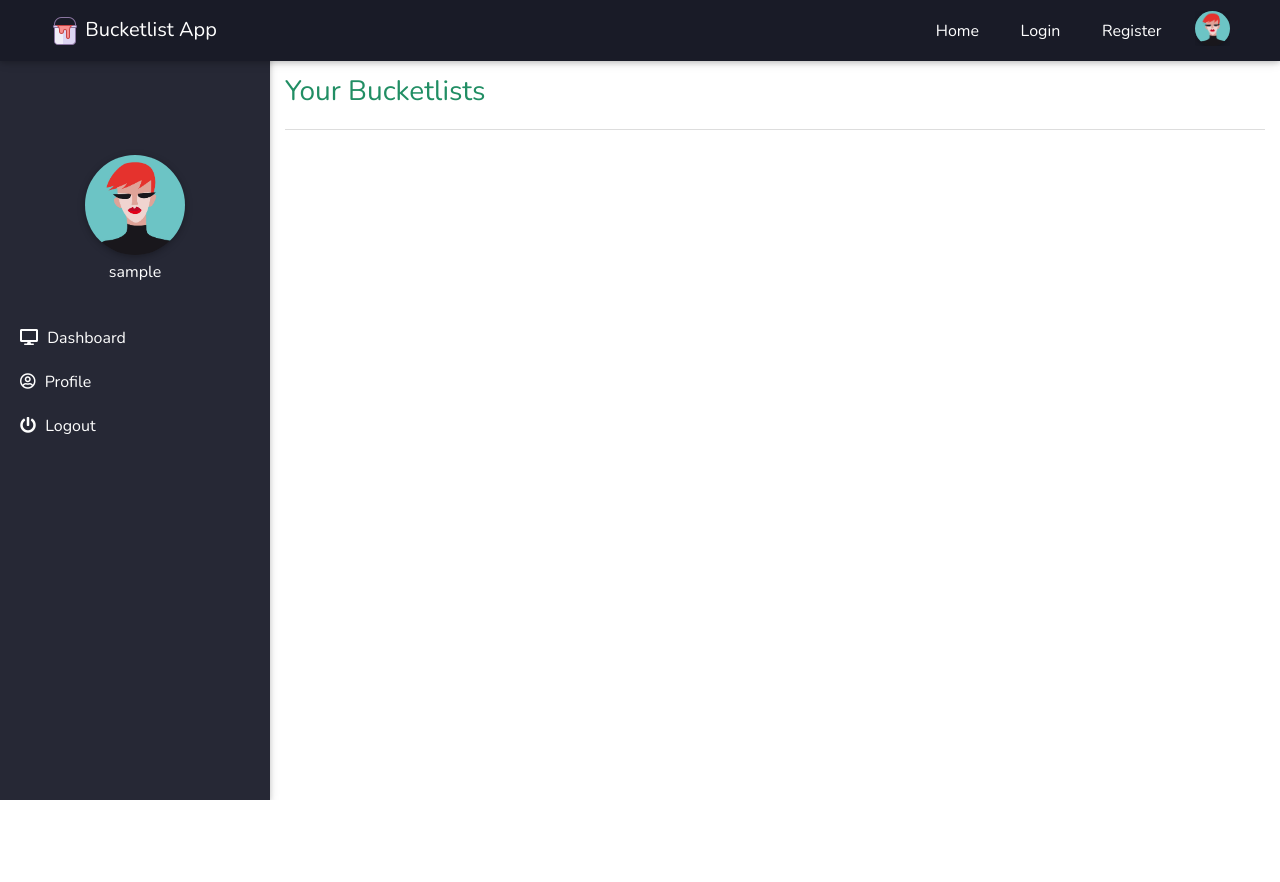
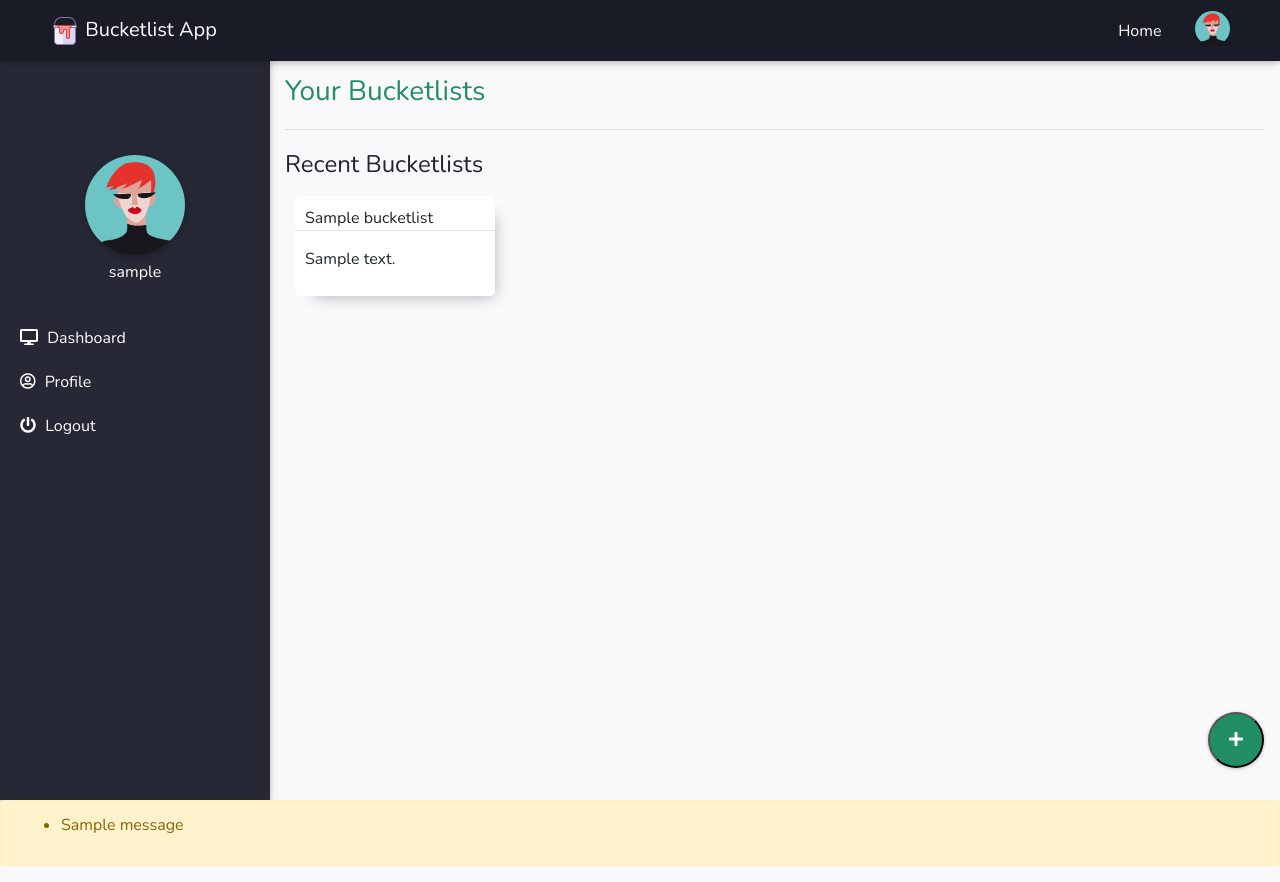
Before and after one commit to Arthur236/bucket-list-app, a Flask app: page /bucketlists in a window 1280 px wide. Before the commit the page ends 800 px from the top, so only its background shows below. Run offline with Flask 2, Linux system fonts and the light colour scheme; the visitor is signed in with stand-in values (Sample User, id 1); tables that the repository leaves empty hold one stand-in row (values such as "Sample post"); one stand-in notice (Sample message) is shown; style sheets or scripts are compiled from the project's sources; some libraries are stand-ins or nearby versions.

Commit message:
Added bucketlist creation logic

```diff
--- a/app/assets/scss/base.scss
+++ b/app/assets/scss/base.scss
@@ -3,6 +3,7 @@
 
 html, body {
   min-height: 100vh;
+  background-color: $bg-color;
 }
 
 html, body, p, a {
@@ -55,8 +56,9 @@ i, span {
     background-color: $secondary-color;
     padding-top: $top-nav-margin;
     color: $text-color;
-    -webkit-box-shadow: 0 2px 5px 0 rgba(0,0,0,.16), 0 2px 10px 0 rgba(0,0,0,.12);
-    box-shadow: 0 2px 5px 0 rgba(0,0,0,.16), 0 2px 10px 0 rgba(0,0,0,.12);
+    -webkit-box-shadow: 0 2px 5px 0 rgba(0, 0, 0, .16), 0 2px 10px 0 rgba(0, 0, 0, .12);
+    -moz-box-shadow: 0 2px 5px 0 rgba(0, 0, 0, .16), 0 2px 10px 0 rgba(0, 0, 0, .12);
+    box-shadow: 0 2px 5px 0 rgba(0, 0, 0, .16), 0 2px 10px 0 rgba(0, 0, 0, .12);
 
     .avatar-wrapper {
       display: flex;
@@ -101,8 +103,54 @@ i, span {
     width: 100%;
     padding-top: $top-nav-margin;
 
+    .fab-add-button {
+      position: absolute;
+      bottom: 2rem;
+      right: 1rem;
+      width: 3.5em;
+      height: 3.5em;
+      background-color: $accent-color;
+      color: $text-color;
+      border-radius: 50%;
+      -webkit-box-shadow: 0 1px 3px 0 rgba(0, 0, 0, .16), 0 1px 5px 0 rgba(0, 0, 0, .12);
+      -moz-box-shadow: 0 1px 3px 0 rgba(0, 0, 0, .16), 0 1px 5px 0 rgba(0, 0, 0, .12);
+      box-shadow: 0 1px 3px 0 rgba(0, 0, 0, .16), 0 1px 5px 0 rgba(0, 0, 0, .12);
+      z-index: 999;
+
+      &:hover {
+        -webkit-box-shadow: 0 2px 5px 0 rgba(0, 0, 0, .16), 0 2px 10px 0 rgba(0, 0, 0, .12);
+        -moz-box-shadow: 0 2px 5px 0 rgba(0, 0, 0, .16), 0 2px 10px 0 rgba(0, 0, 0, .12);
+        box-shadow: 0 2px 5px 0 rgba(0, 0, 0, .16), 0 2px 10px 0 rgba(0, 0, 0, .12);
+      }
+    }
+
     .page-title {
       color: $accent-color;
     }
+
+    .bucketlist-card-wrapper {
+      display: flex;
+
+      .bucketlist-card {
+        height: 100px;
+        width: 200px;
+        padding: 10px 0;
+        margin: 10px;
+        border-radius: 5px;
+        background-color: #fff;
+        -webkit-box-shadow: 9px 10px 15px -10px rgba(0, 0, 0, 0.3);
+        -moz-box-shadow: 9px 10px 15px -10px rgba(0, 0, 0, 0.3);
+        box-shadow: 9px 10px 15px -10px rgba(0, 0, 0, 0.3);
+
+        &__title {
+          padding: 0 10px;
+          border-bottom: 1px solid rgba(0, 0, 0, 0.1);
+        }
+
+        &__description {
+          padding: 0 10px;
+        }
+      }
+    }
   }
 }
--- a/app/assets/scss/variables.scss
+++ b/app/assets/scss/variables.scss
@@ -6,6 +6,7 @@ $default-font: 'Nunito', 'Roboto', sans-serif;
 $primary-color: #191b27;
 $secondary-color: #262835;
 $accent-color: #218e64;
+$bg-color: #f9f9fb;
 $text-color: #fefefe;
 
 $top-nav-margin: 75px;
--- a/app/bucketlists/views.py
+++ b/app/bucketlists/views.py
@@ -68,8 +68,9 @@ class BucketlistView(MethodView):
         page = int(request.args.get('page', 1))
         limit = 10
 
-        user = User.query.filter_by(id=user_id).first()
         total_lists = Bucketlist.query.filter_by(user_id=user_id).count()
+        recent_lists = Bucketlist.query.filter_by(user_id=user_id). \
+            order_by(Bucketlist.date_modified.desc()).limit(6)
         paginated_lists = Bucketlist.query.filter_by(user_id=user_id). \
             order_by(Bucketlist.name.asc()).paginate(page, limit)
         results = []
@@ -85,7 +86,8 @@ class BucketlistView(MethodView):
                 }
                 results.append(obj)
 
-        return render_template('bucketlists.html', username=user.username, bucketlists=results, total_lists=total_lists)
+        return render_template('bucketlists.html', bucketlists=results, recent_lists=recent_lists,
+                               total_lists=total_lists)
 
 
 bucketlist_view = BucketlistView.as_view('bucketlist_view')  # pylint: disable=invalid-name
--- a/app/static/css/base.css
+++ b/app/static/css/base.css
@@ -1,6 +1,7 @@
 @import url('https://fonts.googleapis.com/css?family=Nunito&display=swap');
   html, body {
-    min-height: 100vh; }
+    min-height: 100vh;
+    background-color: #f9f9fb; }
 
     html, body, p, a {
       font-family: 'Nunito', 'Roboto', sans-serif; }
@@ -43,6 +44,7 @@
         padding-top: 75px;
         color: #fefefe;
         -webkit-box-shadow: 0 2px 5px 0 rgba(0, 0, 0, 0.16), 0 2px 10px 0 rgba(0, 0, 0, 0.12);
+        -moz-box-shadow: 0 2px 5px 0 rgba(0, 0, 0, 0.16), 0 2px 10px 0 rgba(0, 0, 0, 0.12);
         box-shadow: 0 2px 5px 0 rgba(0, 0, 0, 0.16), 0 2px 10px 0 rgba(0, 0, 0, 0.12); }
         .wrapper #sidebar .avatar-wrapper {
           display: flex;
@@ -71,5 +73,39 @@
         display: flex;
         width: 100%;
         padding-top: 75px; }
+        .wrapper #content .fab-add-button {
+          position: absolute;
+          bottom: 2rem;
+          right: 1rem;
+          width: 3.5em;
+          height: 3.5em;
+          background-color: #218e64;
+          color: #fefefe;
+          border-radius: 50%;
+          -webkit-box-shadow: 0 1px 3px 0 rgba(0, 0, 0, 0.16), 0 1px 5px 0 rgba(0, 0, 0, 0.12);
+          -moz-box-shadow: 0 1px 3px 0 rgba(0, 0, 0, 0.16), 0 1px 5px 0 rgba(0, 0, 0, 0.12);
+          box-shadow: 0 1px 3px 0 rgba(0, 0, 0, 0.16), 0 1px 5px 0 rgba(0, 0, 0, 0.12);
+          z-index: 999; }
+          .wrapper #content .fab-add-button:hover {
+            -webkit-box-shadow: 0 2px 5px 0 rgba(0, 0, 0, 0.16), 0 2px 10px 0 rgba(0, 0, 0, 0.12);
+            -moz-box-shadow: 0 2px 5px 0 rgba(0, 0, 0, 0.16), 0 2px 10px 0 rgba(0, 0, 0, 0.12);
+            box-shadow: 0 2px 5px 0 rgba(0, 0, 0, 0.16), 0 2px 10px 0 rgba(0, 0, 0, 0.12); }
         .wrapper #content .page-title {
           color: #218e64; }
+          .wrapper #content .bucketlist-card-wrapper {
+            display: flex; }
+            .wrapper #content .bucketlist-card-wrapper .bucketlist-card {
+              height: 100px;
+              width: 200px;
+              padding: 10px 0;
+              margin: 10px;
+              border-radius: 5px;
+              background-color: #fff;
+              -webkit-box-shadow: 9px 10px 15px -10px rgba(0, 0, 0, 0.3);
+              -moz-box-shadow: 9px 10px 15px -10px rgba(0, 0, 0, 0.3);
+              box-shadow: 9px 10px 15px -10px rgba(0, 0, 0, 0.3); }
+              .wrapper #content .bucketlist-card-wrapper .bucketlist-card__title {
+                padding: 0 10px;
+                border-bottom: 1px solid rgba(0, 0, 0, 0.1); }
+                .wrapper #content .bucketlist-card-wrapper .bucketlist-card__description {
+                  padding: 0 10px; }
--- a/app/templates/base.html
+++ b/app/templates/base.html
@@ -45,12 +45,6 @@
             <li class="nav-item">
                 <a class="nav-link" href="#">Home <span class="sr-only">(current)</span></a>
             </li>
-            <li class="nav-item">
-                <a class="nav-link" href="" data-toggle="modal" data-target="#login-modal">Login</a>
-            </li>
-            <li class="nav-item">
-                <a class="nav-link" href="" data-toggle="modal" data-target="#register-modal">Register</a>
-            </li>
             <li class="nav-item avatar">
                 <a class="nav-link p-0" href="#">
                     <img src="{{ url_for('static', filename='img/avatar.jpg') }}" class="rounded-circle z-depth-1 hoverable"
@@ -67,14 +61,16 @@
         <div class="avatar-wrapper">
             <img src="{{ url_for('static', filename='img/avatar.jpg') }}" class="rounded-circle z-depth-1 hoverable"
                          alt="avatar" height="100" width="100">
-            <div>{{ username }}</div>
+            <div>{{ session['username'] }}</div>
         </div>
 
         <div class="sidebar-links-wrapper">
             <ul class="sidebar-links">
-                <li><a href="/bucketlists"><i class="fas fa-desktop"></i> Dashboard</a></li>
-                <li><a href="/profile"><i class="far fa-user-circle"></i> Profile</a></li>
-                <li><a href="/logout"><i class="fas fa-power-off"></i> Logout</a></li>
+                {% if session['username'] %}
+                    <li><a href="/bucketlists"><i class="fas fa-desktop"></i> Dashboard</a></li>
+                    <li><a href="/profile"><i class="far fa-user-circle"></i> Profile</a></li>
+                    <li><a href="/logout"><i class="fas fa-power-off"></i> Logout</a></li>
+                {% endif %}
             </ul>
         </div>
     </div>
@@ -85,6 +81,19 @@
         {% endblock %}
     </div>
 </div>
+
+<!-- Alerts -->
+{% with messages = get_flashed_messages() %}
+    {% if messages %}
+        <div class="alert alert-warning flash-msgs" role="alert">
+            <ul>
+                {% for message in messages %}
+                    <li>{{ message }}</li>
+                {% endfor %}
+            </ul>
+        </div>
+    {% endif %}
+{% endwith %}
 
 <!-- Scripts -->
 <script type="text/javascript" src="{{ url_for('static', filename='vendor/mdb/js/jquery-3.4.1.min.js') }}"></script>
--- a/app/templates/bucketlists.html
+++ b/app/templates/bucketlists.html
@@ -7,8 +7,21 @@
         <h3 class="page-title">Your Bucketlists</h3>
         <div class="line"></div>
 
-        {% if bucketlists %}
+        <button class="fab-add-button" data-toggle="modal" data-target="#addBucketlistModal">
+            <i class="fas fa-plus"></i>
+        </button>
 
+        {% if bucketlists and recent_lists %}
+            <h4>Recent Bucketlists</h4>
+
+            <div class="bucketlist-card-wrapper">
+                {% for b_list in recent_lists %}
+                    <div class="bucketlist-card">
+                        <p class="bucketlist-card__title">{{ b_list['name'] }}</p>
+                        <p class="bucketlist-card__description">{{ b_list['description'] }}</p>
+                    </div>
+                {% endfor %}
+            </div>
         {% else %}
             <blockquote>
                 <h3 class="grey-text">You currently have no bucketlists in your account.</h3>
@@ -16,4 +29,7 @@
         {% endif %}
     </div>
 
+    <!-- Add Bucketlist Modal -->
+    {% include 'partials/add-bucketlist.html' %}
+
 {% endblock %}
--- /dev/null
+++ b/app/templates/partials/add-bucketlist.html
@@ -0,0 +1,32 @@
+<div class="modal fade" id="addBucketlistModal" tabindex="-1" role="dialog" aria-labelledby="addBucketlistModal"
+     aria-hidden="true">
+    <div class="modal-dialog" role="document">
+        <div class="modal-content">
+            <div class="modal-header text-center">
+                <h4 class="modal-title w-100 font-weight-bold">Add Bucketlist</h4>
+
+                <button type="button" class="close" data-dismiss="modal" aria-label="Close">
+                    <span aria-hidden="true">&times;</span>
+                </button>
+            </div>
+
+            <form action="/bucketlists" method="POST">
+                <div class="modal-body mx-3">
+                    <div class="md-form mb-5">
+                        <input type="text" id="name" name="name" class="form-control validate">
+                        <label for="name">Name</label>
+                    </div>
+
+                    <div class="md-form mb-5">
+                        <textarea id="description" name="description" class="md-textarea form-control" rows="5"></textarea>
+                        <label for="description">Description</label>
+                    </div>
+                </div>
+
+                <div class="modal-footer d-flex justify-content-center">
+                    <button class="btn btn-success btn-block">Create</button>
+                </div>
+            </form>
+        </div>
+    </div>
+</div>
```
